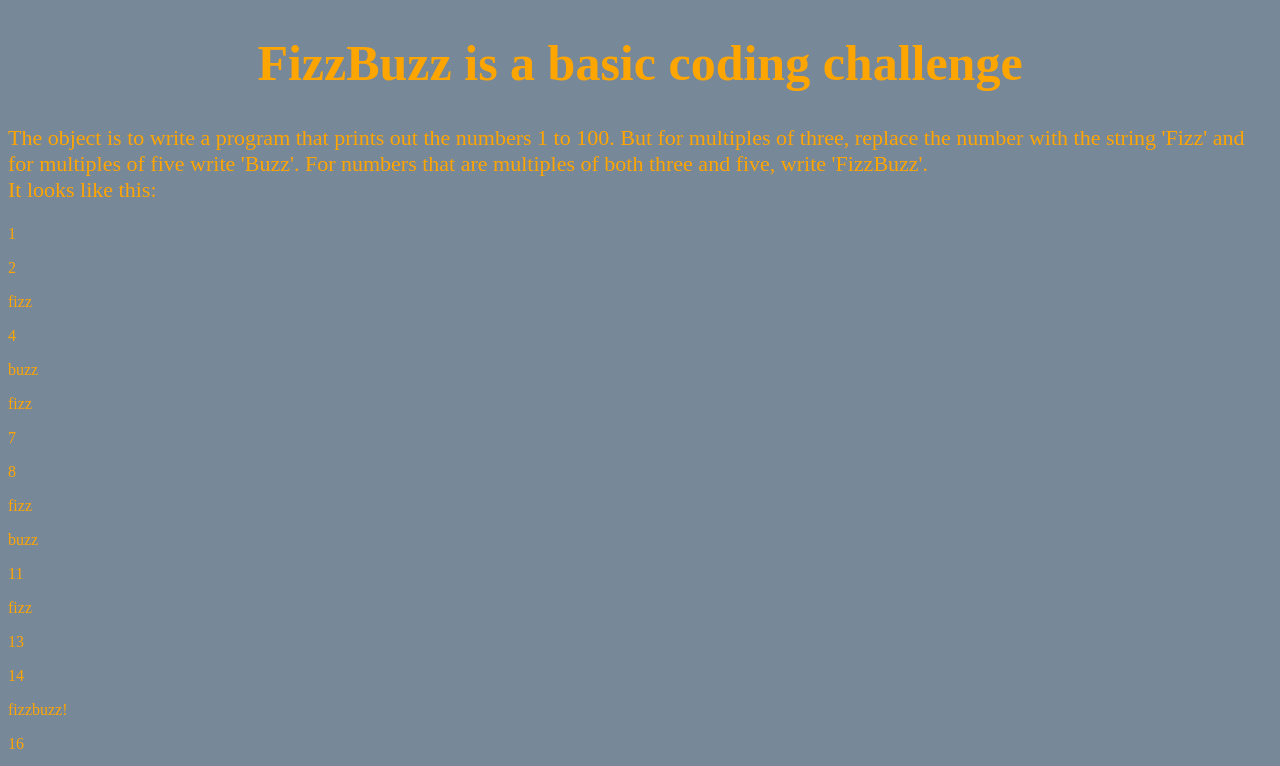
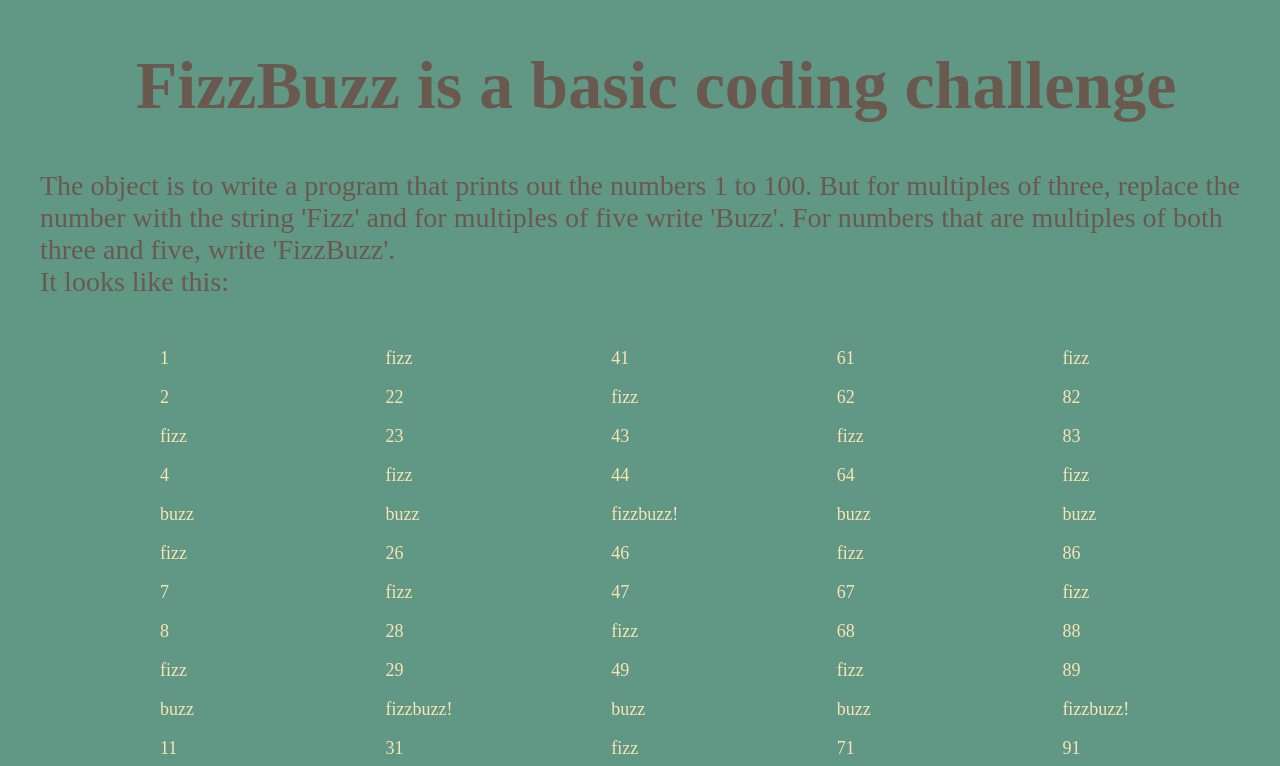
Before and after one commit to danisyellis/codeSample, a plain HTML site: page no.html in a window 1280 px wide. Shown: the top 766 px of the page. Drawn offline with Linux system fonts and the light colour scheme.

Commit message:
add some styling and make the home link point to the correct place

```diff
--- a/no.html
+++ b/no.html
@@ -18,7 +18,7 @@
          <div class="buttons">
             <button id="noPageButton">Got It</button>
          </div>
-         <a href="Home.html">Home</a>
+         <a href="index.html">Home</a>
     </body>
     <script src="CodeSample.js"></script>
     <script>theBuzz("fizz", "buzz")</script>
--- a/style.css
+++ b/style.css
@@ -1,20 +1,24 @@
 body {
-    background-color: #778899;
-    color: #ffA500;
+    background-color: #619885;
+    color: #69594E;
+    max-width: 1340px;
+    margin-left: 40px;
 }
 
 h1 {
     text-align: center;
-    font-size: 50px;
+    font-size: 68px;
+    font-weight: 700;
+
 }
 
 h3 {
     text-align: center;
-    font-size: 22px;
+    font-size: 24px;
 }
 
 .explain {
-    font-size: 22px;
+    font-size: 28px;
 }
 
 .buttons {
@@ -34,3 +38,16 @@ form {
 input {
     margin-bottom: 10px;
 }
+
+.fizzBuzz {
+    color: #F9E5B1;
+    -webkit-column-count: 5; /* Chrome, Safari, Opera */
+    -moz-column-count: 5; /* Firefox */
+    column-count: 5;
+    margin: 50px 0 50px 120px
+}
+
+p {
+    margin-top: 0;
+    font-size: 18px;
+}
```
Also changed, not shown: play.html (+1 -1 lines).
